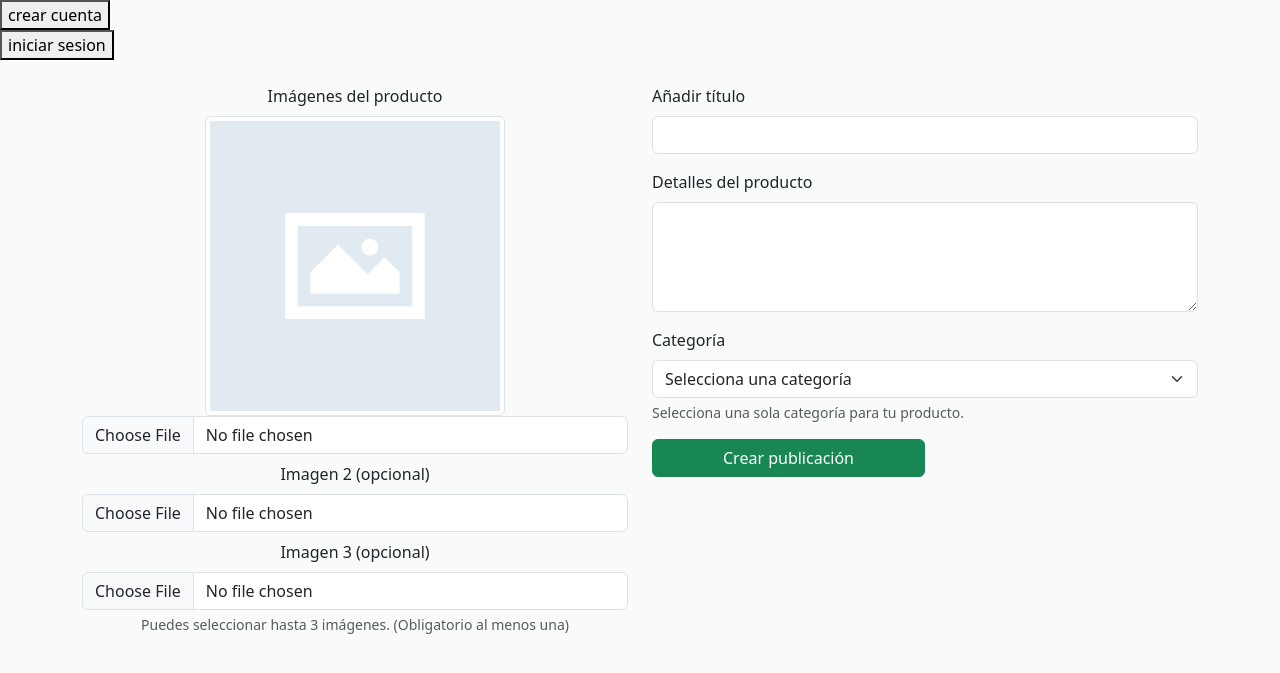
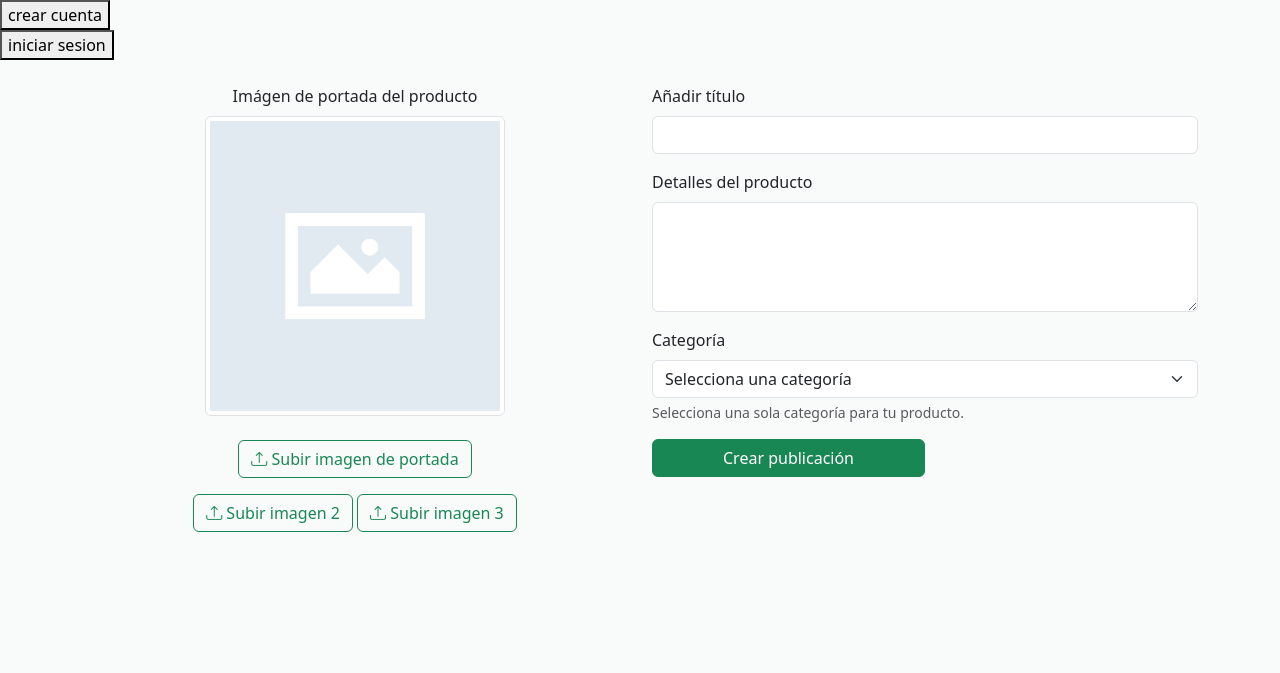
Before and after one commit to Juanan21/project-Bin2Bin, a Django app: page /publicar/ in a window 1280 px wide. Shown: the part 56-729 px from the top of the page. Run offline with Django 5.2, Linux system fonts and the light colour scheme; data comes from the database, SQL or seed files in the repository; some libraries are stand-ins or nearby versions.

Commit message:
botones menos diarreicos en publi

```diff
--- a/publi/templates/publi.html
+++ b/publi/templates/publi.html
@@ -11,21 +11,29 @@
         {% csrf_token %}
         <div class="row">
             <div class="col-md-6 text-center">
-                <label for="imagen" class="form-label">Imágenes del producto</label>
+                <label for="imagen" class="form-label">Imágen de portada del producto</label>
                 <div id="preview-container" class="d-flex justify-content-center gap-2 flex-wrap">
 
                     <img id="default-image" src="/static/img/noimg.jpg" alt="Imagen predeterminada" class="img-thumbnail" style="width:300px; height:300px; object-fit:cover;">
                 </div>
-                <input class="form-control" type="file" id="imagen" name="imagen" accept="image/*" required>
+                <div class="mt-4">
+                  <input class="form-control" type="file" id="imagen" name="imagen" accept="image/*" style="display: none" required>
+                  <label for="imagen" class="btn btn-outline-success">
+                    <i class="bi bi-upload"></i> Subir imagen de portada
+                  </label>
+                </div>
+                <div class="mt-3">
+                  <label for="imagen2" class="btn btn-outline-success">
+                    <i class="bi bi-upload"></i> Subir imagen 2
+                  </label>
+                  <input class="form-control" type="file" id="imagen2" name="imagen2" accept="image/*" style="display: none">
+                  <label for="imagen3" class="btn btn-outline-success">
+                    <i class="bi bi-upload"></i> Subir imagen 3
+                  </label>
+                  <input class="form-control" type="file" id="imagen3" name="imagen3" accept="image/*" style="display: none">
+                </div>
+                <div class="form-text">
 
-                <label for="imagen2" class="form-label mt-2">Imagen 2 (opcional)</label>
-                <input class="form-control" type="file" id="imagen2" name="imagen2" accept="image/*">
-
-                <label for="imagen3" class="form-label mt-2">Imagen 3 (opcional)</label>
-                <input class="form-control" type="file" id="imagen3" name="imagen3" accept="image/*">
-
-                <div class="form-text">
-                    Puedes seleccionar hasta 3 imágenes. (Obligatorio al menos una)
                 </div>
                 <div id="mensaje" class="mt-2"></div>
             </div>
```
